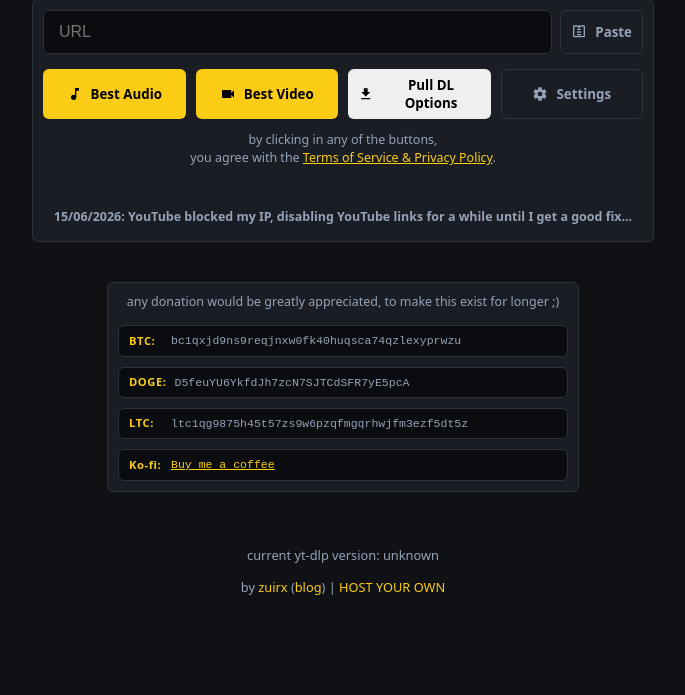
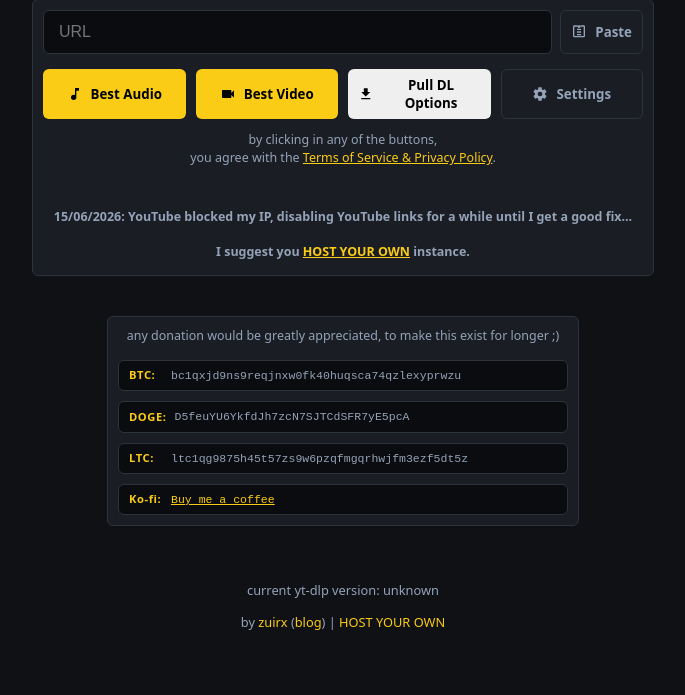
Before and after one commit to zuirx/ytdl-dot-lol, a Django app: page / in a window 1280 px wide. Shown: the part 139-834 px from the top of the page, without its empty margins (297-982 px from the left). Before the commit the page ends 734 px from the top, so only its background shows below. Run offline with Django 5.2, Linux system fonts and the light colour scheme; data comes from the database, SQL or seed files in the repository; data that the repository does not hold is empty; parts of the project's set-up code (start-up, migrations or seed data) failed here and were passed over.

Commit message:
Update home.html

```diff
--- a/main/templates/main/home.html
+++ b/main/templates/main/home.html
@@ -168,6 +168,7 @@
 
         <br>
         <p class="button-agree"><strong>15/06/2026: YouTube blocked my IP, disabling YouTube links for a while until I get a good fix...</strong></p>
+        <p class="button-agree"><strong>I suggest you <a href="https://github.com/zuirx/ytdl-dot-lol" target="_blank" rel="noopener">HOST YOUR OWN</a> instance.</strong></p>
 
         {% if dl_opts %}
         <form method="POST" action="{% url 'mix_av' %}" id="mix-form">
```
